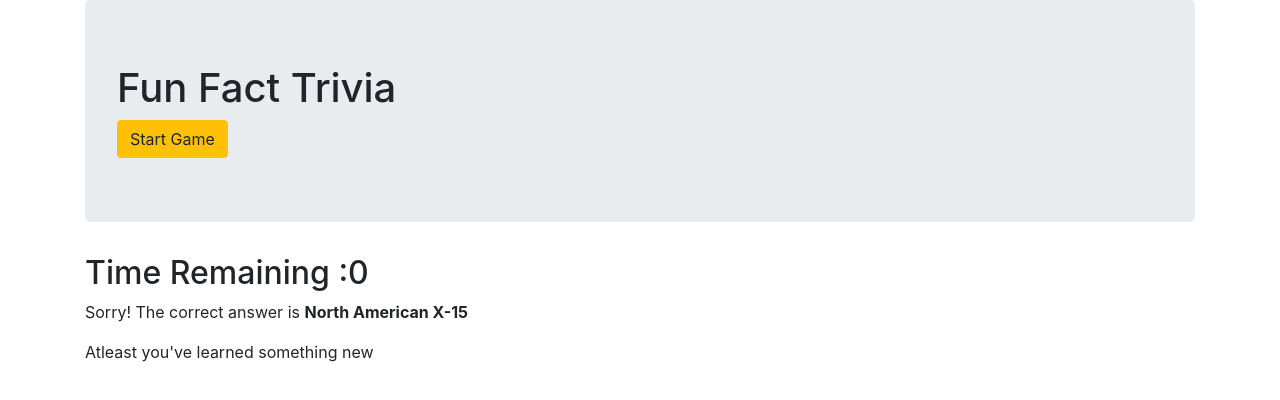
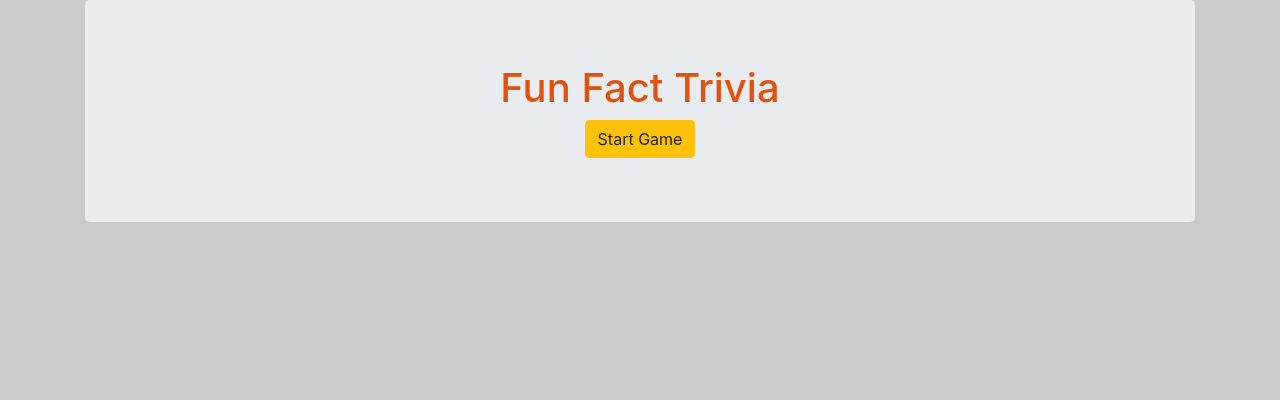
Before and after one commit to anand92490/TriviaGame, a plain HTML site: page index.html in a window 1280 px wide. Drawn offline with nearby package versions, Linux system fonts and the light colour scheme.

Commit message:
The game is complete are ready for commit.

```diff
--- a/assets/css/reset.css
+++ /dev/null
@@ -1,48 +0,0 @@
-/* http://meyerweb.com/eric/tools/css/reset/
-   v2.0 | 20110126
-   License: none (public domain)
-*/
-
-html, body, div, span, applet, object, iframe,
-h1, h2, h3, h4, h5, h6, p, blockquote, pre,
-a, abbr, acronym, address, big, cite, code,
-del, dfn, em, img, ins, kbd, q, s, samp,
-small, strike, strong, sub, sup, tt, var,
-b, u, i, center,
-dl, dt, dd, ol, ul, li,
-fieldset, form, label, legend,
-table, caption, tbody, tfoot, thead, tr, th, td,
-article, aside, canvas, details, embed,
-figure, figcaption, footer, header, hgroup,
-menu, nav, output, ruby, section, summary,
-time, mark, audio, video {
-	margin: 0;
-	padding: 0;
-	border: 0;
-	font-size: 100%;
-	font: inherit;
-	vertical-align: baseline;
-}
-/* HTML5 display-role reset for older browsers */
-article, aside, details, figcaption, figure,
-footer, header, hgroup, menu, nav, section {
-	display: block;
-}
-body {
-	line-height: 1;
-}
-ol, ul {
-	list-style: none;
-}
-blockquote, q {
-	quotes: none;
-}
-blockquote:before, blockquote:after,
-q:before, q:after {
-	content: '';
-	content: none;
-}
-table {
-	border-collapse: collapse;
-	border-spacing: 0;
-}
--- a/assets/css/style.css
+++ b/assets/css/style.css
@@ -5,3 +5,16 @@
     color: aliceblue;
     padding-left: 30px;
 }
+
+.jumbotron{
+ text-align: center;
+
+}
+
+h1{
+color: rgb(226, 82, 15);
+}
+
+body{
+    background: rgb(201, 203, 204);
+}
--- a/assets/javascript/app.js
+++ b/assets/javascript/app.js
@@ -1,7 +1,7 @@
 
 
 
-var counter = 5;
+var counter = 30;
 var currentQuestion = 0;
 var score = 0;
 var lost = 0;
@@ -66,23 +66,18 @@ var quizQuestions = [
 ];
 
 var correctImages = [
-    "./assets/images/winA.gif",
-    "./assets/images/hellYeah.gif",
-    "./assets/images/winning.gif"
+    './assets/images/winA.gif',
+    './assets/images/hellYeah.gif',
+    './assets/images/winning.gif'
 ];
 
 
 var wrongImages = [
-    "./assets/images/wrongA.gif",
-    "./assets/images/wrongB.gif",
-    "./assets/images/wrongC.gif"
+    './assets/images/wrongA.gif',
+    './assets/images/wrongB.gif',
+    './assets/images/wrongC.gif'
 
 ]
-
-// console.log(quizQuestions);
-
-
-
 
   //display the questions in the browser.
 
@@ -91,7 +86,7 @@ function nextQuestion(){
     var isQuestionOver = (quizQuestions.length - 1) === currentQuestion;
 
     if (isQuestionOver){
-        console.log('Game over');
+        // console.log('Game over');
         displayResult();
 
     }else{
@@ -126,7 +121,7 @@ setTimeout(nextQuestion, 3 * 1000);
 
   function loadquestion(){
     //setting the timer
-      counter = 5;
+      counter = 30;
       timer = setInterval(countDown, 1000);
 
 
@@ -159,13 +154,13 @@ setTimeout(nextQuestion, 3 * 1000);
 
         if ( correctAnswer === selectedAnswer){
             score++;
-            console.log('win');
+            // console.log('win');
             preloadImage('win')
             setTimeout(nextQuestion, 3 * 1000);
 
         }else{
             lost++
-            console.log("loss");
+            // console.log("loss");
             preloadImage('lost')
             setTimeout(nextQuestion, 3 * 1000);
         }
@@ -201,7 +196,17 @@ function loadRemainingQuestion(){
     return  `remaining Questiomn : ${remainingQuestion} / ${totalQuestion}`;
 }
 
-    loadquestion();
+
+function randomImage(images) {
+
+    var random = Math.floor(Math.random() * images.length);
+    var randomImage = images[random];
+
+    return randomImage;
+
+
+}
+
 
 
 function preloadImage(status){
@@ -211,13 +216,20 @@ function loadRemainingQuestion(){
         $('#game').html(`
          <p class= "preload-image">Congratulations, you've picked the correct answer</p>
          <p class= "preload-image">The correct answer is <b>${correctAnswer}</b> </p>
+         <img src="${randomImage(correctImages)}"/>
         `);
 
     }else{
         $('#game').html(`
         <p class= "preload-image">Sorry! The correct answer is <b>${correctAnswer}</b> </p>
         <p class= "preload-image">Atleast you've learned something new</p>
-
+        <img src="${randomImage(wrongImages)}"/>
         `);
     }
 }
+
+$("#start").click(function(){
+    $("#start").remove();
+    $("#time").html(counter);
+    loadquestion();
+})
```
Also changed, not shown: index.html (+2 -0 lines). Lines whose indentation alone changed are shown as unchanged.
